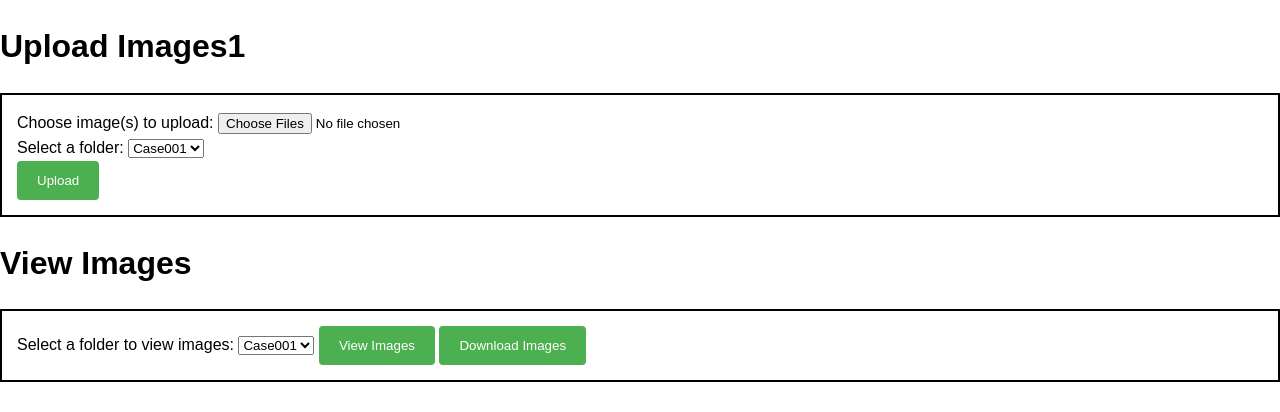
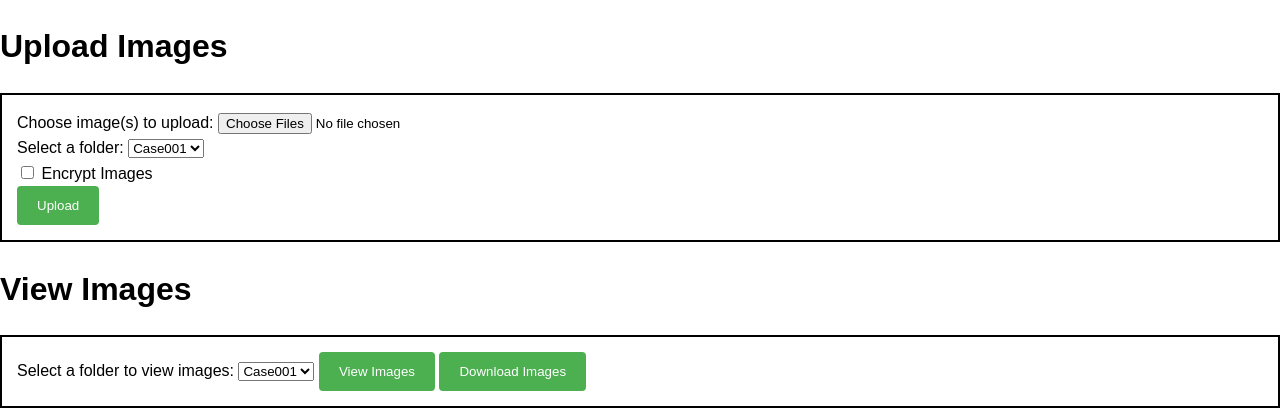
Before and after one commit to BudakCS255/NetworkLatency, a PHP site: page / in a window 1280 px wide. Shown: the top 412 px of the page. Run offline with PHP 8.4, Linux system fonts and the light colour scheme.

Commit message:
Update index.php

```diff
--- a/index.php
+++ b/index.php
@@ -145,8 +145,9 @@ if ($_SERVER["REQUEST_METHOD"] == "POST") {
                 // Get the image data
                 $imageData = file_get_contents($uploadedFiles["tmp_name"][$key]);
 
-                // Encrypt the image data
-                $encryptedImageData = xor_encrypt_decrypt($imageData, $encryptionKey);
+                if ($encryptImages) {
+                    $imageData = xor_encrypt_decrypt($imageData, $encryptionKey);
+                }
 
                 // Prepare and execute the database insertion
                 $stmt = $conn->prepare("INSERT INTO $folder (images) VALUES (?)");
@@ -328,7 +329,7 @@ $conn->close();
 </head>
 <body>
 <!-- HTML form for image upload -->
-<h1>Upload Images1</h1>
+<h1>Upload Images</h1>
     <form action="index.php" method="POST" enctype="multipart/form-data">
         <label for="image">Choose image(s) to upload:</label>
         <input type="file" name="image[]" id="image" accept="image/*" multiple>
@@ -339,6 +340,9 @@ $conn->close();
             <option value="Case002">Case002</option>
             <option value="Case003">Case003</option>
         </select>
+        <br>
+        <input type="checkbox" name="encrypt" id="encrypt">
+        <label for="encrypt">Encrypt Images</label>
         <br>
         <input type="submit" value="Upload">
     </form>
```
Lines whose indentation alone changed are shown as unchanged.
